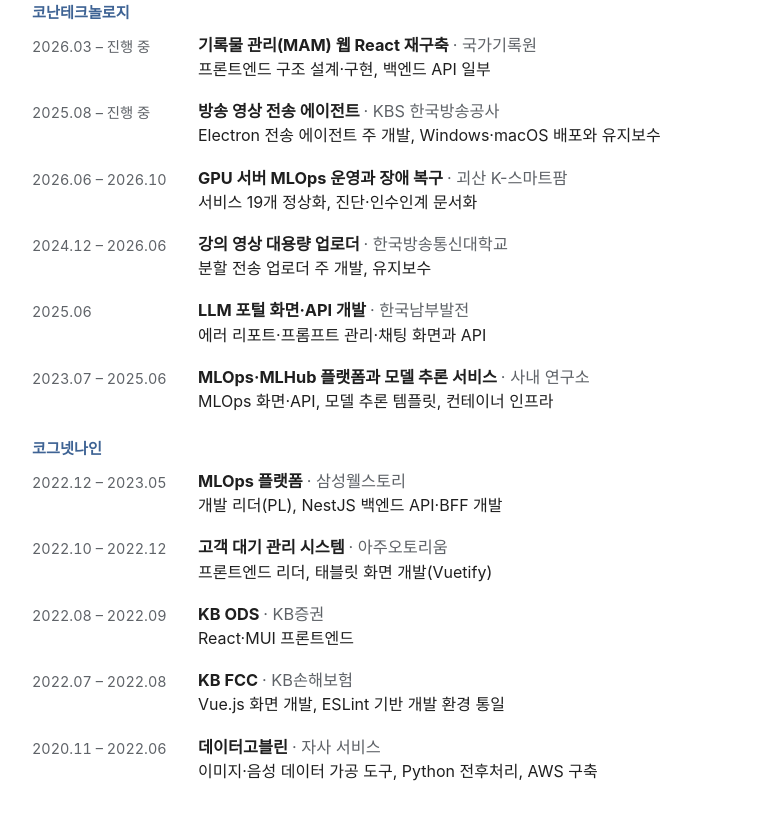
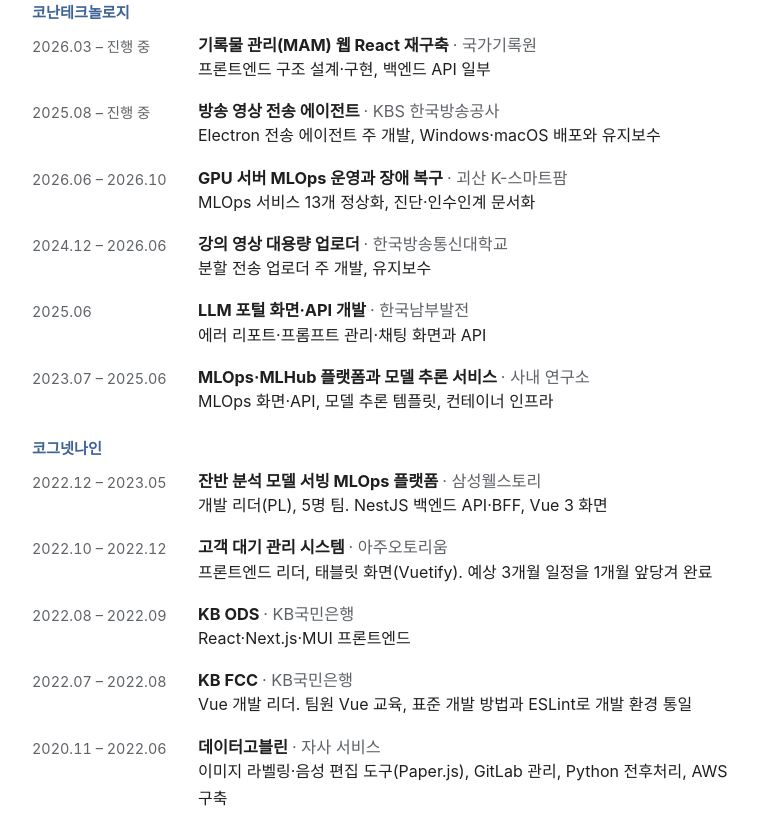
Before and after one commit to miami1942/miami1942.github.io, an Astro site: page /resume in a window 1280 px wide. Shown: the part 566-1392 px from the top of the page, without its empty margins (248-1006 px from the left). Built offline with nearby package versions, Linux system fonts and the light colour scheme; Astro itself is replaced by a stand-in of ours.

Commit message:
이력 페이지 사실 정정과 초기 경력 보강
- KB ODS·KB FCC 고객사를 KB국민은행으로 정정
- 괴산 항목을 MLOps 서비스 13개 기준으로 정리
- 코그넷나인 직급(플랫폼개발팀 선임)과 웰스토리·아주오토리움·KB FCC·데이터고블린 역할 보강
- 기술에 Next.js, GitLab 운영, AWS ECR 추가

Co-Authored-By: Claude Opus 5.5 <noreply@anthropic.com>

```diff
--- a/src/pages/resume.astro
+++ b/src/pages/resume.astro
@@ -15,7 +15,7 @@ const experience = [
 	{
 		period: '2020.11 – 2023.05',
 		title: '코그넷나인',
-		meta: '개발자',
+		meta: '플랫폼개발팀 선임',
 		detail: '데이터 가공 서비스와 금융·유통 고객사의 웹을 개발했고, MLOps 프로젝트에서 개발 리더(PL)를 맡았습니다.',
 	},
 ];
@@ -26,7 +26,7 @@ const projectGroups = [
 		items: [
 			{ period: '2026.03 – 진행 중', title: '기록물 관리(MAM) 웹 React 재구축', meta: '국가기록원', detail: '프론트엔드 구조 설계·구현, 백엔드 API 일부' },
 			{ period: '2025.08 – 진행 중', title: '방송 영상 전송 에이전트', meta: 'KBS 한국방송공사', detail: 'Electron 전송 에이전트 주 개발, Windows·macOS 배포와 유지보수' },
-			{ period: '2026.06 – 2026.10', title: 'GPU 서버 MLOps 운영과 장애 복구', meta: '괴산 K-스마트팜', detail: '서비스 19개 정상화, 진단·인수인계 문서화' },
+			{ period: '2026.06 – 2026.10', title: 'GPU 서버 MLOps 운영과 장애 복구', meta: '괴산 K-스마트팜', detail: 'MLOps 서비스 13개 정상화, 진단·인수인계 문서화' },
 			{ period: '2024.12 – 2026.06', title: '강의 영상 대용량 업로더', meta: '한국방송통신대학교', detail: '분할 전송 업로더 주 개발, 유지보수' },
 			{ period: '2025.06', title: 'LLM 포털 화면·API 개발', meta: '한국남부발전', detail: '에러 리포트·프롬프트 관리·채팅 화면과 API' },
 			{ period: '2023.07 – 2025.06', title: 'MLOps·MLHub 플랫폼과 모델 추론 서비스', meta: '사내 연구소', detail: 'MLOps 화면·API, 모델 추론 템플릿, 컨테이너 인프라' },
@@ -35,11 +35,11 @@ const projectGroups = [
 	{
 		company: '코그넷나인',
 		items: [
-			{ period: '2022.12 – 2023.05', title: 'MLOps 플랫폼', meta: '삼성웰스토리', detail: '개발 리더(PL), NestJS 백엔드 API·BFF 개발' },
-			{ period: '2022.10 – 2022.12', title: '고객 대기 관리 시스템', meta: '아주오토리움', detail: '프론트엔드 리더, 태블릿 화면 개발(Vuetify)' },
-			{ period: '2022.08 – 2022.09', title: 'KB ODS', meta: 'KB증권', detail: 'React·MUI 프론트엔드' },
-			{ period: '2022.07 – 2022.08', title: 'KB FCC', meta: 'KB손해보험', detail: 'Vue.js 화면 개발, ESLint 기반 개발 환경 통일' },
-			{ period: '2020.11 – 2022.06', title: '데이터고블린', meta: '자사 서비스', detail: '이미지·음성 데이터 가공 도구, Python 전후처리, AWS 구축' },
+			{ period: '2022.12 – 2023.05', title: '잔반 분석 모델 서빙 MLOps 플랫폼', meta: '삼성웰스토리', detail: '개발 리더(PL), 5명 팀. NestJS 백엔드 API·BFF, Vue 3 화면' },
+			{ period: '2022.10 – 2022.12', title: '고객 대기 관리 시스템', meta: '아주오토리움', detail: '프론트엔드 리더, 태블릿 화면(Vuetify). 예상 3개월 일정을 1개월 앞당겨 완료' },
+			{ period: '2022.08 – 2022.09', title: 'KB ODS', meta: 'KB국민은행', detail: 'React·Next.js·MUI 프론트엔드' },
+			{ period: '2022.07 – 2022.08', title: 'KB FCC', meta: 'KB국민은행', detail: 'Vue 개발 리더. 팀원 Vue 교육, 표준 개발 방법과 ESLint로 개발 환경 통일' },
+			{ period: '2020.11 – 2022.06', title: '데이터고블린', meta: '자사 서비스', detail: '이미지 라벨링·음성 편집 도구(Paper.js), GitLab 관리, Python 전후처리, AWS 구축' },
 		],
 	},
 ];
@@ -49,11 +49,11 @@ const education = [{ period: '2014.03 – 2019.02', title: '평택대학교', me
 const certificates = [{ period: '2019.05', title: '정보처리기사' }];
 
 const skillGroups = [
-	{ area: '프론트엔드', items: ['React', 'TypeScript', 'Vite', 'Tailwind CSS', 'FSD 아키텍처', 'Vue.js', 'Vuetify', 'MUI', 'Zustand', 'Redux'] },
+	{ area: '프론트엔드', items: ['React', 'Next.js', 'TypeScript', 'Vite', 'Tailwind CSS', 'FSD 아키텍처', 'Vue.js', 'Vuetify', 'MUI', 'Zustand', 'Redux'] },
 	{ area: '데스크톱', items: ['Electron (Windows·macOS 배포, 자동 업데이트)', 'WebSocket', '대용량 분할 전송'] },
 	{ area: '백엔드', items: ['Java', 'Spring Boot', 'MyBatis', 'NestJS (BFF)', 'Python FastAPI', 'Flask'] },
 	{ area: '데이터베이스', items: ['PostgreSQL', 'Oracle', 'Tibero', 'MariaDB', 'SQLite', 'LanceDB'] },
-	{ area: 'MLOps·인프라', items: ['Docker Swarm·Stack', 'nginx', 'Gradio', 'NVIDIA Triton', 'MLflow', 'CUDA·PyTorch 환경 구성', 'llama.cpp', 'AWS (EC2·ECS·S3)'] },
+	{ area: 'MLOps·인프라', items: ['Docker Swarm·Stack', 'nginx', 'Gradio', 'NVIDIA Triton', 'MLflow', 'CUDA·PyTorch 환경 구성', 'llama.cpp', 'GitLab 운영', 'AWS (EC2·ECS·ECR·S3)'] },
 	{ area: 'AI 활용 개발', items: ['Claude Code 실무 도입', '작업 규칙·이슈 이력 문서 체계'] },
 ];
 ---
```
